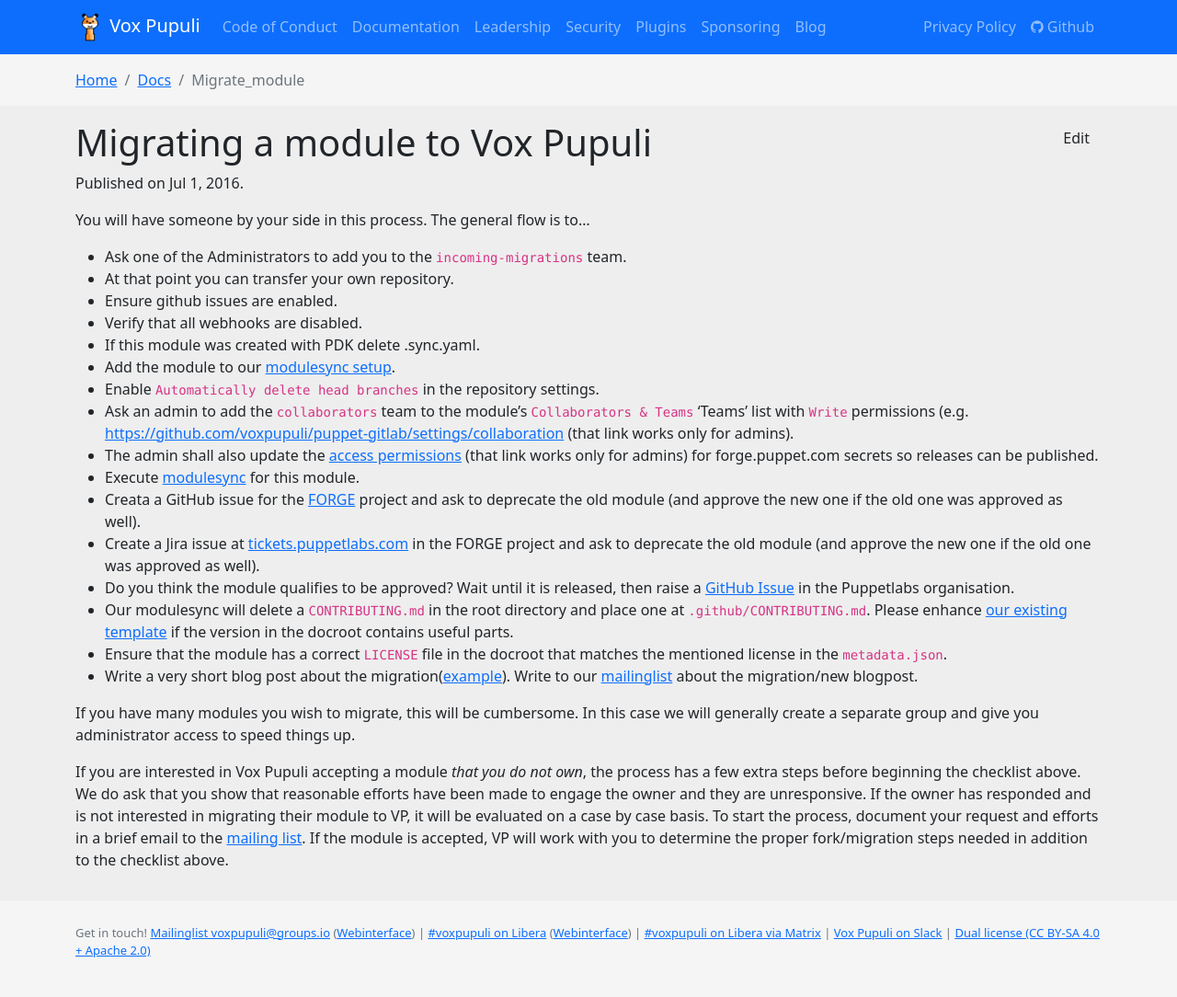
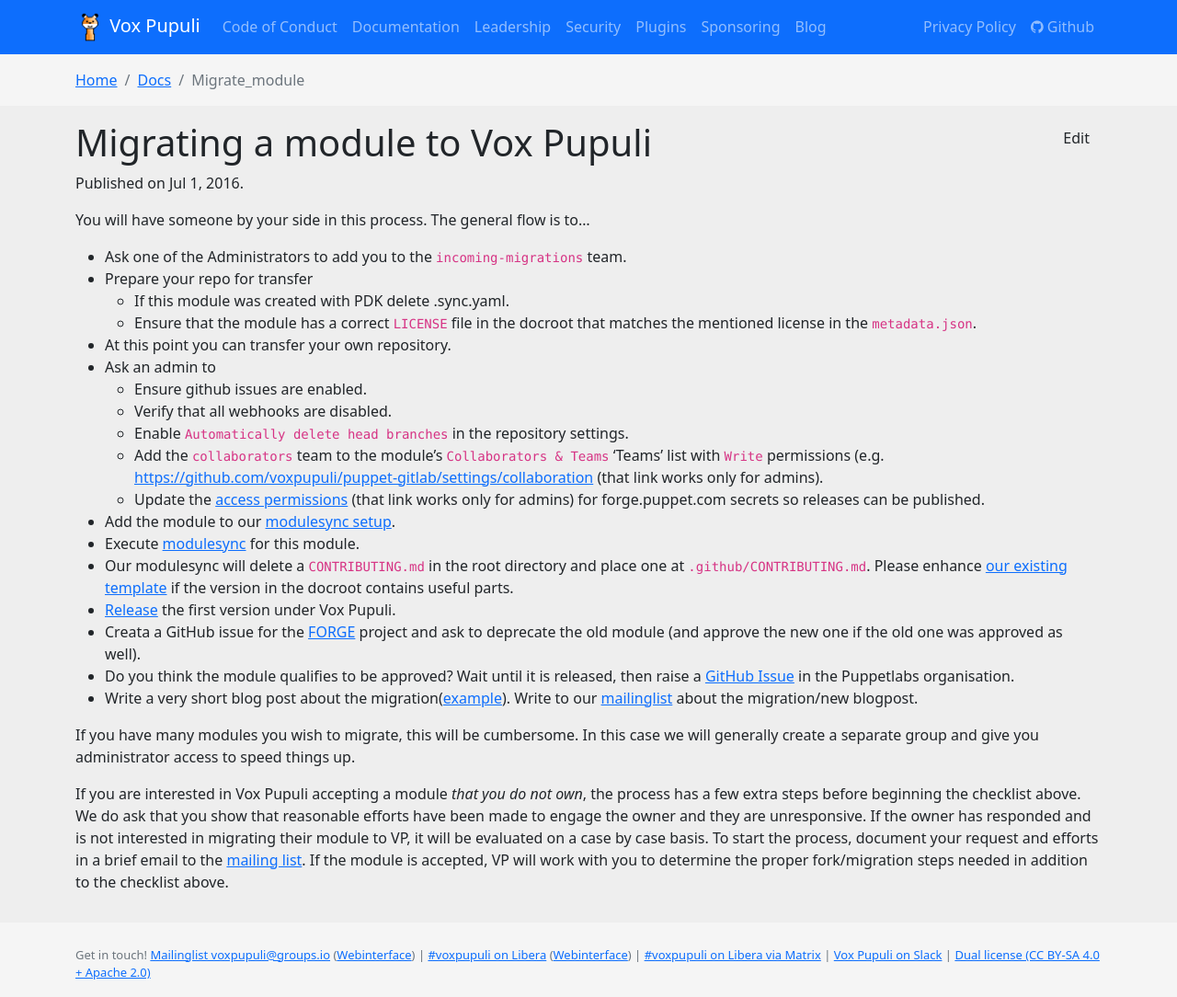
Before and after one commit to voxpupuli/voxpupuli.github.io, a Jekyll site: the page built from _docs/migrate_module.md, in a window 1280 px wide. Shown: the whole page at 92% size. Built offline with Jekyll 4.4.1, drawn with Linux system fonts in a browser that asks for light colours; nearby versions of some CDN libraries; before the commit the page ends 1060 px from its top, so only the background shows below that.

Commit message:
module migration: Fix order of tasks

```diff
--- a/_docs/migrate_module.md
+++ b/_docs/migrate_module.md
@@ -8,20 +8,22 @@
 You will have someone by your side in this process. The general flow is to…
 
 * Ask one of the Administrators to add you to the `incoming-migrations` team.
-* At that point you can transfer your own repository.
-* Ensure github issues are enabled.
-* Verify that all webhooks are disabled.
-* If this module was created with PDK delete .sync.yaml.
+* Prepare your repo for transfer
+    * If this module was created with PDK delete .sync.yaml.
+    * Ensure that the module has a correct `LICENSE` file in the docroot that matches the mentioned license in the `metadata.json`.
+* At this point you can transfer your own repository.
+* Ask an admin to
+    * Ensure github issues are enabled.
+    * Verify that all webhooks are disabled.
+    * Enable `Automatically delete head branches` in the repository settings.
+    * Add the `collaborators` team to the module's `Collaborators & Teams` 'Teams' list with `Write` permissions (e.g. [https://github.com/voxpupuli/puppet-gitlab/settings/collaboration](https://github.com/voxpupuli/puppet-gitlab/settings/collaboration) (that link works only for admins).
+    * Update the [access permissions](https://github.com/organizations/voxpupuli/settings/secrets/actions) (that link works only for admins) for forge.puppet.com secrets so releases can be published.
 * Add the module to our [modulesync setup][managed_modules].
-* Enable `Automatically delete head branches` in the repository settings.
-* Ask an admin to add the `collaborators` team to the module's `Collaborators & Teams` 'Teams' list with `Write` permissions (e.g. [https://github.com/voxpupuli/puppet-gitlab/settings/collaboration](https://github.com/voxpupuli/puppet-gitlab/settings/collaboration) (that link works only for admins).
-* The admin shall also update the [access permissions](https://github.com/organizations/voxpupuli/settings/secrets/actions) (that link works only for admins) for forge.puppet.com secrets so releases can be published.
 * Execute [modulesync][msync] for this module.
+* Our modulesync will delete a `CONTRIBUTING.md` in the root directory and place one at `.github/CONTRIBUTING.md`. Please enhance [our existing template][template] if the version in the docroot contains useful parts.
+* [Release][release] the first version under Vox Pupuli.
 * Creata a GitHub issue for the [FORGE][forge] project and ask to deprecate the old module (and approve the new one if the old one was approved as well).
-* Create a Jira issue at [tickets.puppetlabs.com](https://tickets.puppetlabs.com) in the FORGE project and ask to deprecate the old module (and approve the new one if the old one was approved as well).
 * Do you think the module qualifies to be approved? Wait until it is released, then raise a [GitHub Issue][approve] in the Puppetlabs organisation.
-* Our modulesync will delete a `CONTRIBUTING.md` in the root directory and place one at `.github/CONTRIBUTING.md`. Please enhance [our existing template][template] if the version in the docroot contains useful parts.
-* Ensure that the module has a correct `LICENSE` file in the docroot that matches the mentioned license in the `metadata.json`.
 * Write a very short blog post about the migration([example][example]). Write to our [mailinglist](mailto:voxpupuli@groups.io) about the migration/new blogpost.
 
 If you have many modules you wish to migrate, this will be cumbersome.
@@ -36,6 +38,7 @@
 
 [managed_modules]: https://github.com/voxpupuli/modulesync_config/blob/master/managed_modules.yml
 [msync]: https://github.com/voxpupuli/modulesync_config#modulesync-configs
+[release]: https://voxpupuli.org/docs/releasing_version/
 [template]: https://github.com/voxpupuli/modulesync_config/blob/master/moduleroot/.github/CONTRIBUTING.md.erb
 [forge]: https://github.com/puppetlabs/forge_issues/issues/new/choose
 [approve]: https://github.com/puppetlabs/puppet-approved-modules/issues/new?assignees=&labels=&template=puppet-approved-modules.md&title=
```
